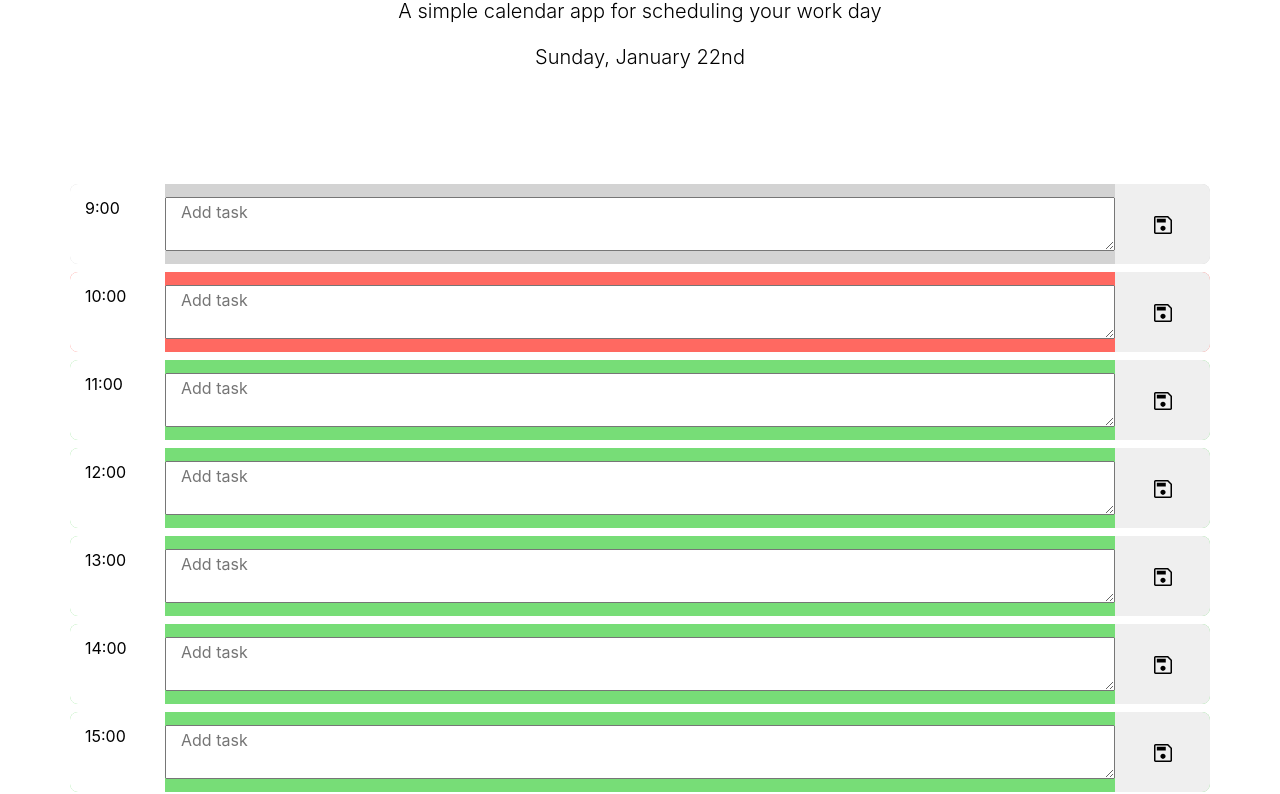
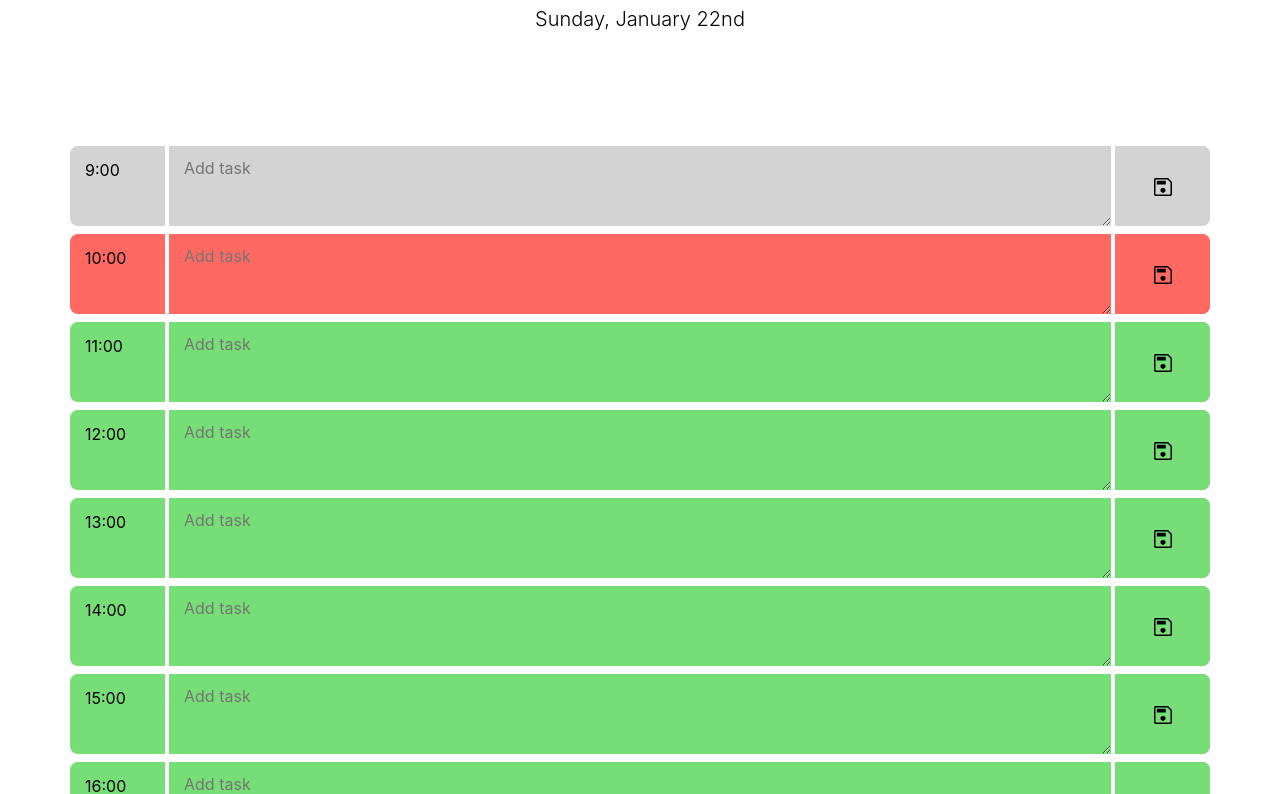
Before and after one commit to DesislavaMetodieva/daily-planner-app, a plain HTML site: page index.html in a window 1280 px wide. Shown: the part 162-956 px from the top of the page. Drawn offline with nearby package versions, Linux system fonts and the light colour scheme.

Commit message:
Added styling to the hour divs

```diff
--- a/index.html
+++ b/index.html
@@ -21,9 +21,9 @@
 
   <body>
     <header class="jumbotron">
-      <h1 class="display-3">Work Day Scheduler</h1>
+      <h1 class="">Work Day Scheduler</h1>
 
-      <p class="lead display-5">A simple calendar app for scheduling your work day</p>
+      <p class="lead">A simple calendar app for scheduling your work day</p>
       <p id="currentDay" class="lead"></p>
 
     </header>
@@ -100,9 +100,6 @@
           <img class="icon" src="/assets/saveBtn.svg" alt="Save button">
         </button>
       </div>
-
-
-
     </div>
 
     <script src="https://cdnjs.cloudflare.com/ajax/libs/jquery/3.2.1/jquery.min.js"></script>
--- a/style.css
+++ b/style.css
@@ -1,11 +1,13 @@
 :root {
   --velvet: #094af1;
-
+  --velvetBack: #F5E9FF;
+  --margin: 8px;
 };
 
 body {
   font-family: 'Montserrat', sans-serif;
   font-size: 16px;
+  font-weight: 600;
   line-height: 1;
 };
 
@@ -18,6 +20,7 @@ textarea {
  /*  background: transparent; */
   border: none;
   resize: none;
+  /* background-color: inherit; */
   /* color: #000000; */
   /* border-left: 1px solid black; */
   /* padding: 10px; */
@@ -37,9 +40,16 @@ textarea {
 
 .time-block {
   text-align: left;
-  /*  border-radius: 15px; */
   display: flex;
   align-self: center;
+  background-color: inherit;
+  border-left: 4px solid white;
+  border-right: 4px solid white;
+  border-bottom: none;
+  border-top: none;
+  outline: none;
+  height: 100%;
+  padding-top: 10px;
 }
 
 .row {
@@ -51,7 +61,7 @@ textarea {
 }
 
 .hour {
-  background-color: #ffffff;
+  /* background-color: #ffffff; */
   color: #000000;
   /* border-top: 1px dashed #000000; */
   border-top-left-radius: 8px;
@@ -61,7 +71,7 @@ textarea {
 
 .past {
   background-color: #d3d3d3;
-  color: white;
+  color: black;
 }
 
 .present {
@@ -79,9 +89,10 @@ textarea {
   border-top-right-radius: 8px;
   border-bottom-right-radius: 8px;
   /* background-color: #06aed5; */
-  color: white;
+  /* color: white; */
   max-height: 80px;
   border: none;
+  background-color: inherit
 }
 
 /* .saveBtn i:hover {
```
Also changed, not shown: main.js (+6 -1 lines).
